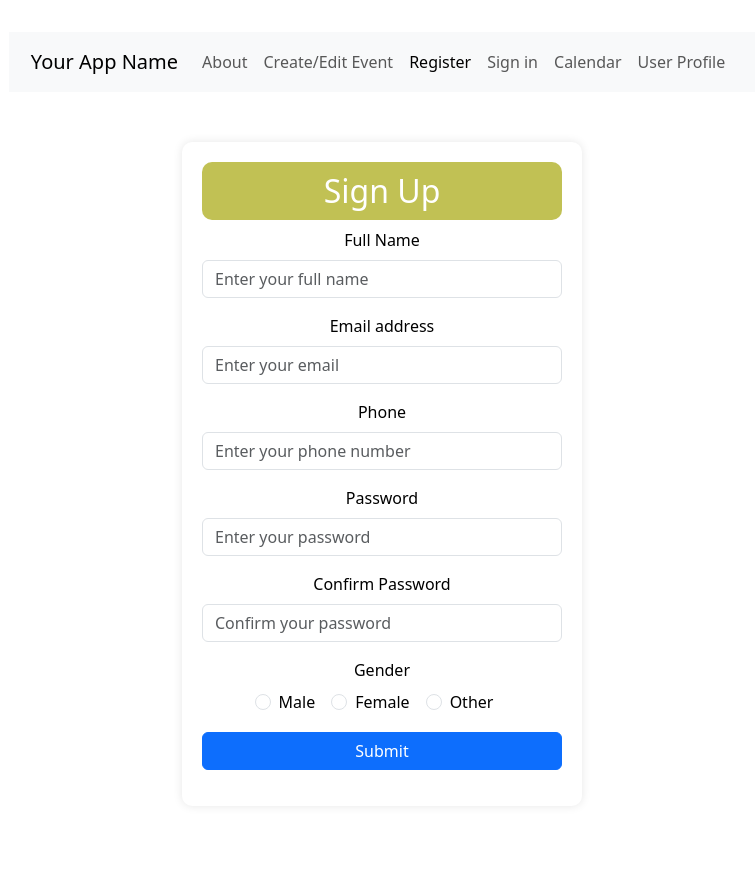
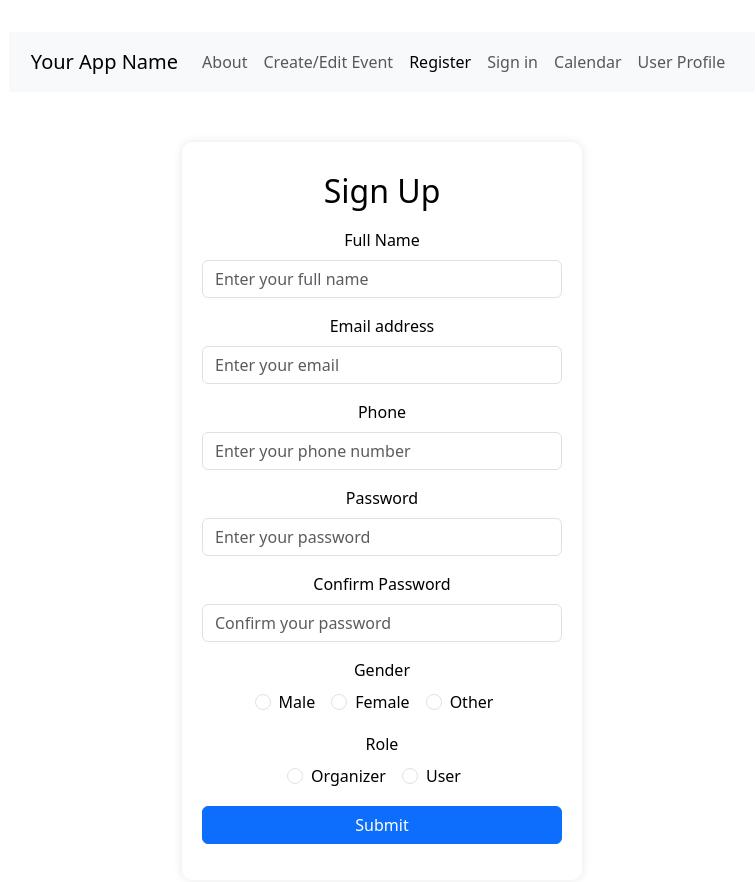
Before and after one commit to alishamendonca/FINAL_PROJECT, a React (Vite) app: page /registration in a window 1280 px wide. Shown: the top 882 px of the page, without its empty margins (258-1014 px from the left). Before the commit the page ends 838 px from the top, so only its background shows below. Built offline with nearby package versions, Linux system fonts and the light colour scheme.

Commit message:
updated registration

```diff
--- a/src/Registration/Registration.tsx
+++ b/src/Registration/Registration.tsx
@@ -12,6 +12,7 @@ interface dataValues {
   password: string;
   confirmPassword: string;
   gender: string;
+  role:string;
   id: number;
 }
 
@@ -29,6 +30,7 @@ const validationSchema = Yup.object({
     .required("*This is a required field"),
   gender: Yup.string().oneOf(["male", "female", "other"], "Invalid gender").required('*This is a required field'),
   phone: Yup.string().matches(/^\+?[0-9]+$/, 'Invalid phone number').required('*This is a required field'),
+  role:Yup.string().oneOf(["organizer", "user"], "Invalid role").required('*This is a required field'),
 });
 
 const Registration = () => {
@@ -41,6 +43,7 @@ const Registration = () => {
     password: "",
     confirmPassword: "",
     gender: "",
+    role:"",
     id: 0,
   });
 
@@ -54,6 +57,7 @@ const Registration = () => {
         password: "",
         confirmPassword: "",
         gender: "",
+        role:"",
         id: 0,
       });
       console.log("User added successfully");
@@ -68,7 +72,7 @@ const Registration = () => {
 
   return (
     <Container style={{ maxWidth: "400px", backgroundColor: "#ffffff", padding: "20px", borderRadius: "10px", color: "black", boxShadow: "0 0 10px rgba(0, 0, 0, 0.1)", marginTop: "50px" }}>
-      <h2 style={{ backgroundColor: "rgb(178, 178, 42,0.8)", color: "white", marginTop: "0px", borderRadius: "10px", padding: "10px" }}>Sign Up</h2>
+      <h2 style={{  color: "black", marginTop: "0px", borderRadius: "10px", padding: "10px" }}>Sign Up</h2>
       <Formik
         initialValues={newUser}
         validationSchema={validationSchema}
@@ -240,6 +244,41 @@ const Registration = () => {
                 </Form.Group>
               </Col>
             </Row>
+            <Row className="mb-3">
+              <Col md={12}>
+                <Form.Group>
+                  <Form.Label className="left-align-label">Role</Form.Label>
+                  <div>
+                    <Form.Check
+                      inline
+                      label="Organizer"
+                      type="radio"
+                      name="role"
+                      value="organizer"
+                      checked={values.role === "organizer"}
+                      onChange={handleChange}
+                      onBlur={handleBlur}
+                      className={errors.role && touched.role ? "input-error" : ""}
+                    />
+                    <Form.Check
+                      inline
+                      label="User"
+                      type="radio"
+                      name="role"
+                      value="user"
+                      checked={values.role === "user"}
+                      onChange={handleChange}
+                      onBlur={handleBlur}
+                      className={errors.role && touched.role ? "input-error" : ""}
+                    />
+
+                  </div>
+                  {errors.role && touched.role && (
+                    <p className="error">{errors.role}</p>
+                  )}
+                </Form.Group>
+              </Col>
+            </Row>
 
             {/* Submit Button */}
             <Row className="mb-3">
```
